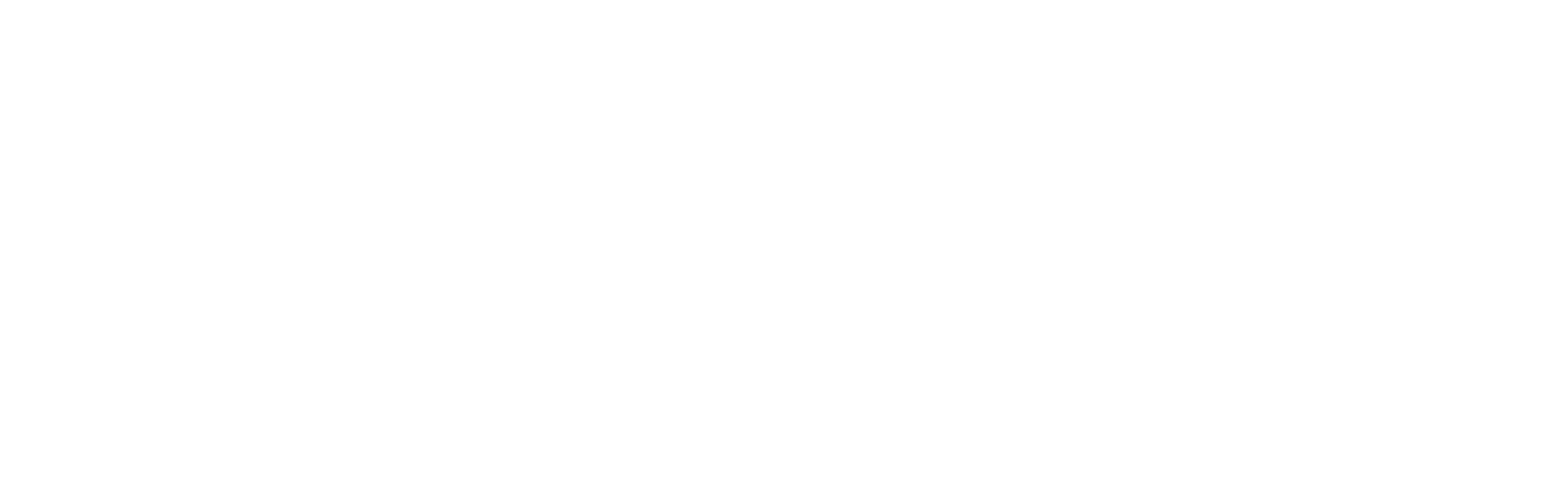
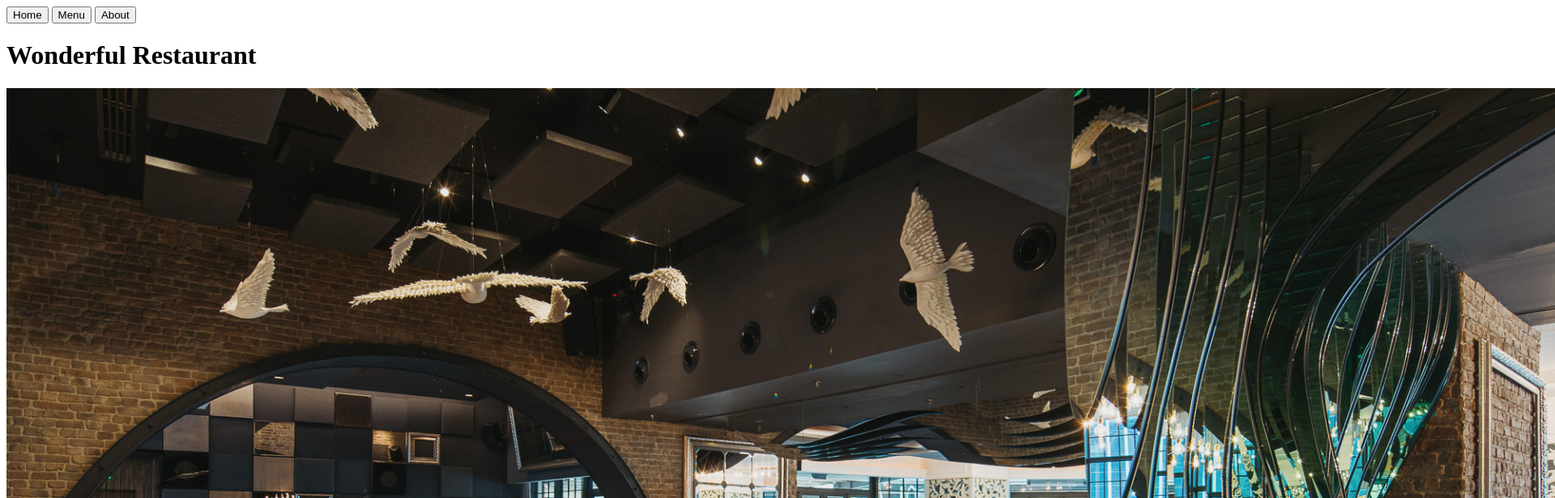
Before and after one commit to firatyedibela/restaurant-page, a plain HTML site: page index.html in a window 1280 px wide. Shown: the top 616 px of the page at 81% size, 1920 px wide, since content can reach past the window. Drawn offline with Linux system fonts and the light colour scheme.

Commit message:
Implement initialLoad module

```diff
--- a/index.html
+++ b/index.html
@@ -1 +1 @@
-<!doctype html><html lang="en"><head><meta charset="UTF-8"><meta name="viewport" content="width=device-width,initial-scale=1"><title>Restaurant Page</title><script defer="defer" src="main.js"></script></head><body></body></html>
+<!doctype html><html lang="en"><head><meta charset="UTF-8"><meta name="viewport" content="width=device-width,initial-scale=1"><title>Restaurant Page</title><script defer="defer" src="main.js"></script></head><body><header><nav><button>Home</button> <button>Menu</button> <button>About</button></nav></header><div id="content"></div></body></html>
--- a/main.js
+++ b/main.js
@@ -0,0 +1 @@
+(()=>{"use strict";var t={};t.g=function(){if("object"==typeof globalThis)return globalThis;try{return this||new Function("return this")()}catch(t){if("object"==typeof window)return window}}(),(()=>{var e;t.g.importScripts&&(e=t.g.location+"");var n=t.g.document;if(!e&&n&&(n.currentScript&&(e=n.currentScript.src),!e)){var r=n.getElementsByTagName("script");if(r.length)for(var o=r.length-1;o>-1&&(!e||!/^http(s?):/.test(e));)e=r[o--].src}if(!e)throw new Error("Automatic publicPath is not supported in this browser");e=e.replace(/#.*$/,"").replace(/\?.*$/,"").replace(/\/[^\/]+$/,"/"),t.p=e})();const e=t.p+"3103862793329f7ae3c0.jpg";!function(){const t=document.querySelector("#content"),n=document.createElement("h1");n.textContent="Wonderful Restaurant";const r=new Image;r.src=e;const o=document.createElement("p");o.textContent="Welcome to our wonderful restaurant. We serve the best food in town since 1976. Enjoy your meal!  ",t.appendChild(n),t.appendChild(r),t.appendChild(o)}()})();
```
Also changed, not shown: 3103862793329f7ae3c0.jpg (added).
